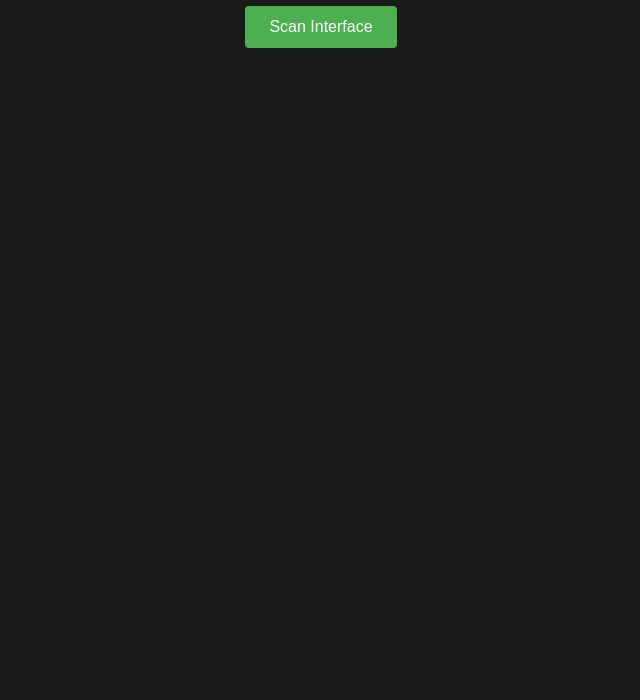
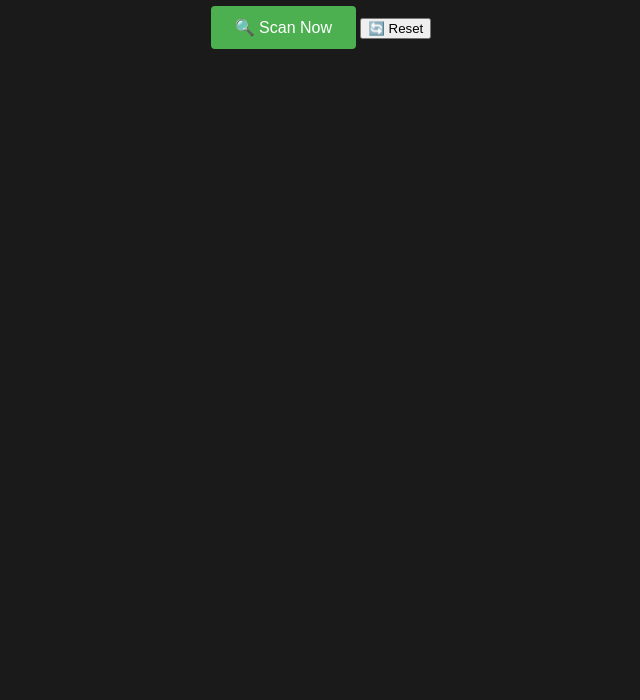
Before and after one commit to aiLMJC/Arch2, a plain HTML site: page index.html in a window 1280 px wide. Shown: the part 100-800 px from the top of the page, without its empty margins (319-959 px from the left). Drawn offline with Linux system fonts and the light colour scheme.

Commit message:
Update index.html

```diff
--- a/index.html
+++ b/index.html
@@ -1,18 +1,19 @@
 <!DOCTYPE html>
 <html>
 <head>
-  <meta name="viewport" content="width=device-width, initial-scale=1.0">
-  <meta name="alt1:enable" content="true">
     <meta charset="utf-8">
+    <meta name="alt1" content="true">
     <title>Archaeology Collection Tracker</title>
     <script src="./alt1.min.js"></script>
     <link rel="stylesheet" href="styles.css">
-
 </head>
 <body>
     <div class="header">
         <h1>Archaeology Collections</h1>
-        <button id="scan-btn">Scan Interface</button>
+        <div class="toolbar">
+            <button id="scan-btn">🔍 Scan Now</button>
+            <button id="reset-btn">🔄 Reset</button>
+        </div>
     </div>
     <div id="collector-list"></div>
     <script src="app.js"></script>
```
